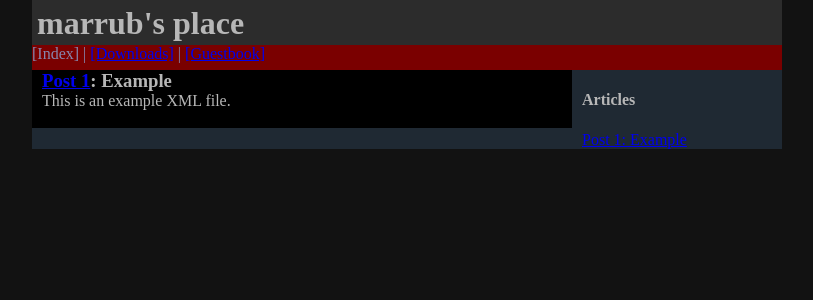
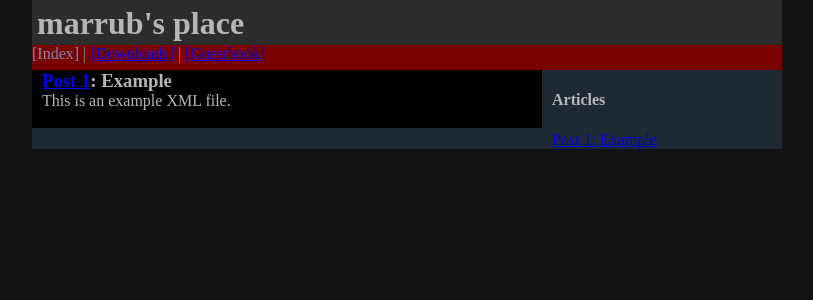
Before and after one commit to Doom2fan/Dark-Realm-WebSrc, a PHP site: page /index/ in a window 1280 px wide. Shown: the top 300 px of the page, without its empty margins (233-1046 px from the left). Run offline with PHP 8.4, Linux system fonts and the light colour scheme.

Commit message:
Updated some stuff

```diff
--- a/content/global.css
+++ b/content/global.css
@@ -11,9 +11,9 @@ background:#1F2933;}
 
 #main {
 background:#000;
-float:left;width:540px;}
+float:left;width:510px;}
 
-#sidebar {float:right;width:200px;}
+#sidebar {float:right;width:230px;}
 #sidebar p {margin:0;padding:0;}
 #head {background:#2C2C2C;height:45px;}
 #head h1 {margin:0;padding:5px;}
```
Also changed, not shown: content/favicon.png (added).
